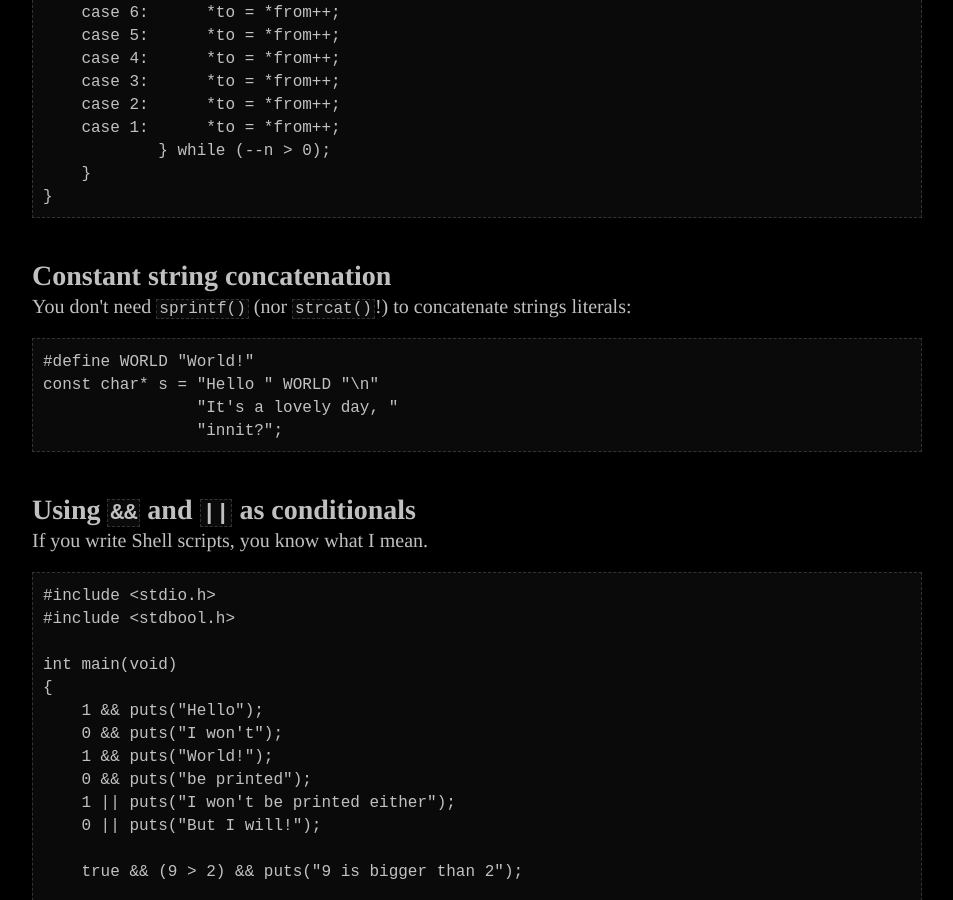
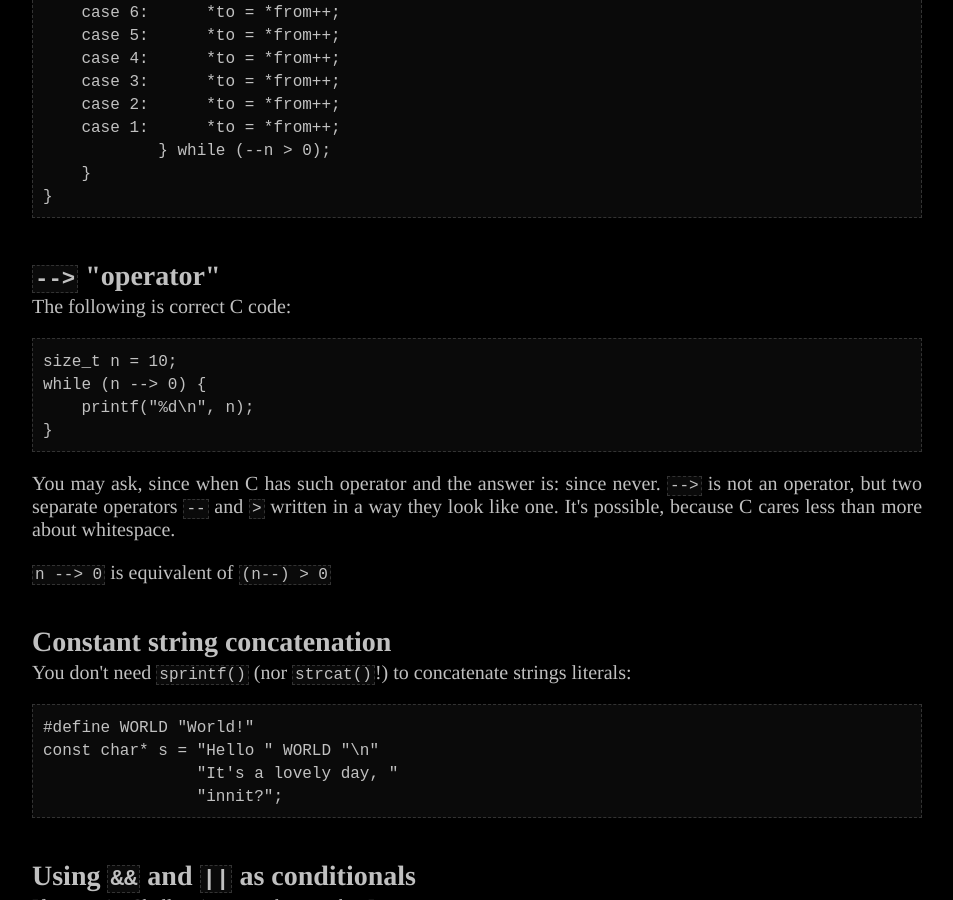
Before and after one commit to Jorenar/blog, a Jekyll site: the page built from _posts/2023-02-19-less-known-c.md, in a window 1280 px wide and 900 px high, scrolled down 8189 px. Shown: the whole window, without its empty margins (163-1116 px from the left). Built offline with Jekyll 4.4.1, drawn with Linux system fonts in a browser that asks for light colours.

Commit message:
deploy: 15b439baff29cdc8968473535065f13b6f9fc0e6

````diff
--- a/_posts/2023-02-19-less-known-c.md
+++ b/_posts/2023-02-19-less-known-c.md
@@ -384,6 +384,24 @@ send(to, from, count)
 }
 ```
 
+## `-->` "operator"
+
+The following is correct C code:
+
+```c
+size_t n = 10;
+while (n --> 0) {
+    printf("%d\n", n);
+}
+```
+
+You may ask, since when C has such operator and the answer is: since never.
+`-->` is not an operator, but two separate operators `--` and `>` written
+in a way they look like one. It's possible, because C cares less than more
+about whitespace.
+
+`n --> 0` is equivalent of `(n--) > 0`
+
 ## Constant string concatenation
 
 You don't need `sprintf()` (nor `strcat()`!) to concatenate strings literals:
````
